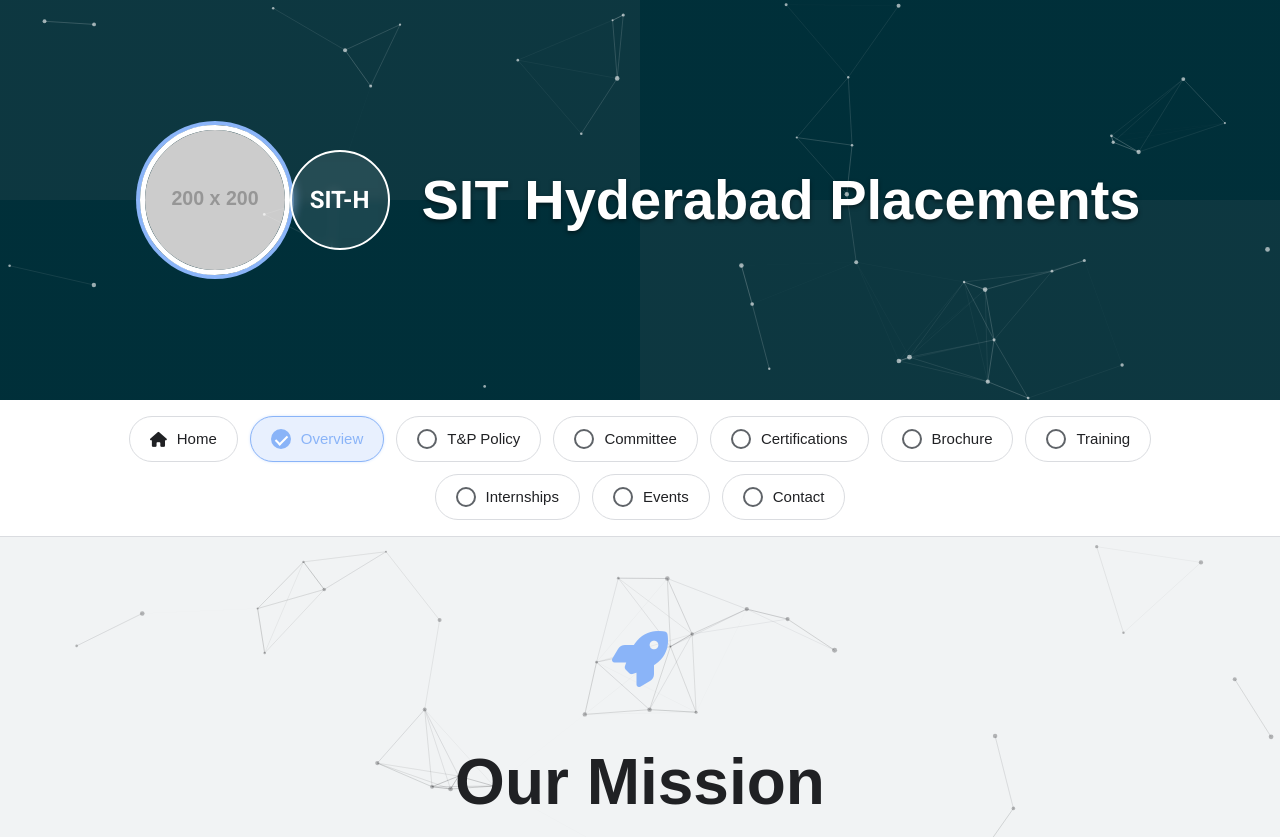
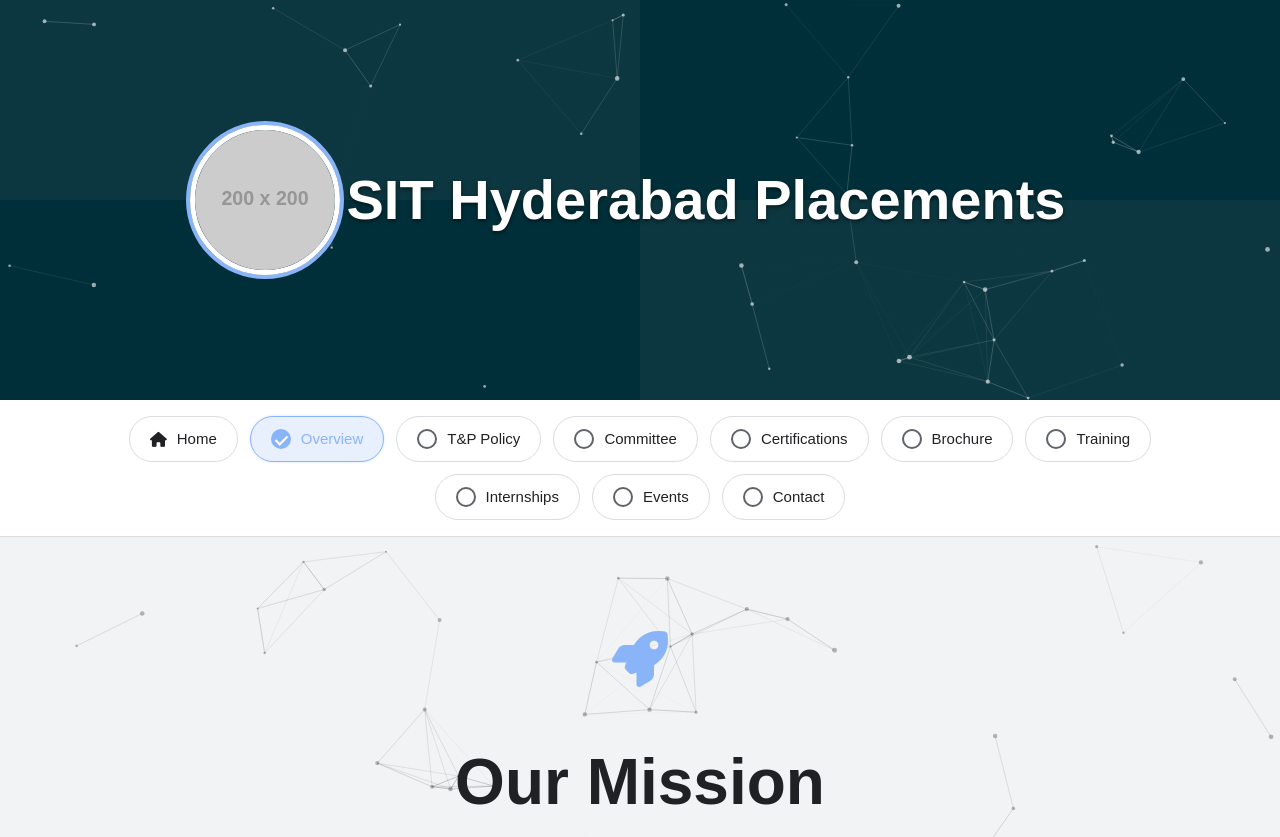
Before and after one commit to Sricharan1626/Placement_cell, a plain HTML site: page index.html in a window 1280 px wide. Shown: the top 837 px of the page. Drawn offline with Linux system fonts and the light colour scheme; placeholder pictures from the web are drawn by us; animation ran at ten frames a second; a web font is replaced by a local one.

Commit message:
Update index.html

```diff
--- a/index.html
+++ b/index.html
@@ -15,10 +15,11 @@
 
     <div id="mainContent">
         <header class="hero-header">
-            <img src="https://placehold.co/200x200/E8F0FE/5f6368?text=NA" alt="Profile Photo" class="modal-photo" loading="lazy">
             <canvas class="particle-background" data-particle-color="light"></canvas>
             <div class="header-content">
-                <div class="placement-logo">SIT-H</div>
+                <div class="placement-logo">
+                    <img src="https://placehold.co/200x200/E8F0FE/5f6368?text=NA" alt="Profile Photo" class="modal-photo" loading="lazy">
+                </div>
                 <h1>SIT Hyderabad Placements</h1>
             </div>
         </header>
```
